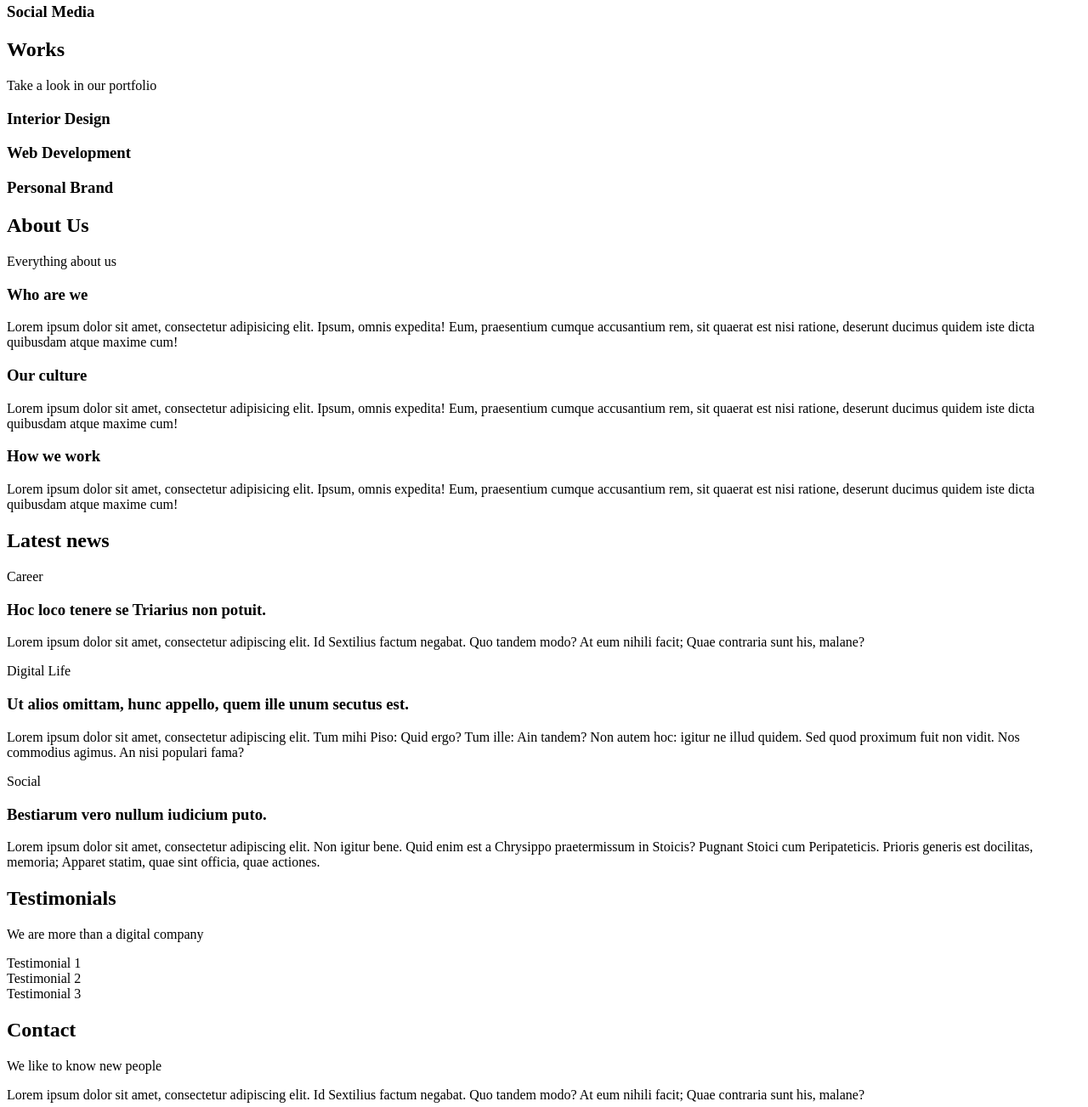
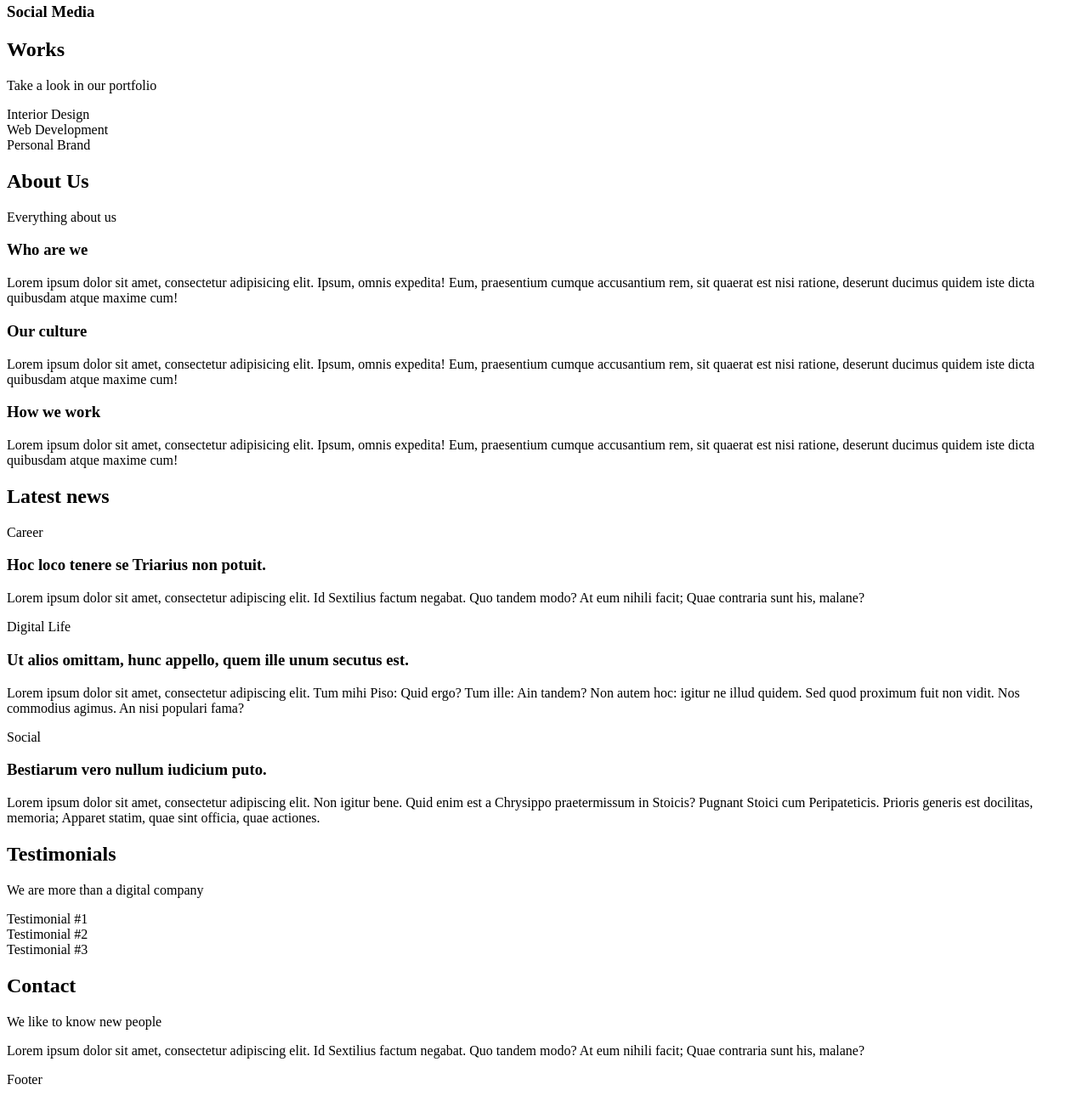
Before and after one commit to Fabkar/holbertonschool-web_front_end, a plain HTML site: page 0x00-html_advanced/17-index.html in a window 1280 px wide. Shown: the part 437-1740 px from the top of the page at 85% size. Drawn offline with Linux system fonts and the light colour scheme.

Commit message:
fix comments

```diff
--- a/0x00-html_advanced/17-index.html
+++ b/0x00-html_advanced/17-index.html
@@ -1,5 +1,5 @@
 <!DOCTYPE html>
-<html lang="EN" dir="ltr">
+<html lang="en" dir="ltr">
 <head>
     <meta charset="utf-8">
     <meta name="viewport" content="width=device-width, initial-scale=1.0, viewport-fit=cover">
@@ -50,15 +50,9 @@
                     <p>Take a look in our portfolio</p>
                 </header>
                 <div>
-                        <article>
-                            <h3>Interior Design</h3>
-                        </article>
-                        <article>
-                            <h3>Web Development</h3>
-                        </article>
-                        <article>
-                            <h3>Personal Brand</h3>
-                        </article>
+                    <article>Interior Design</article>
+                    <article>Web Development</article>
+                    <article>Personal Brand</article>
                 </div>
             </div>
         </section>
@@ -71,17 +65,17 @@
                 </header>
                 <div>
                     <h3>Who are we</h3>
-                            <p>Lorem ipsum dolor sit amet, consectetur adipisicing elit.
-                                Ipsum, omnis expedita! Eum, praesentium cumque accusantium rem, sit quaerat est nisi ratione,
-                                deserunt ducimus quidem iste dicta quibusdam atque maxime cum!</p>
+                    <p>Lorem ipsum dolor sit amet, consectetur adipisicing elit. Ipsum, omnis expedita! Eum, praesentium
+                        cumque accusantium rem, sit quaerat est nisi ratione, deserunt ducimus quidem iste dicta
+                        quibusdam atque maxime cum!</p>
                     <h3>Our culture</h3>
-                            <p>Lorem ipsum dolor sit amet, consectetur adipisicing elit.
-                                Ipsum, omnis expedita! Eum, praesentium cumque accusantium rem, sit quaerat est nisi ratione,
-                                deserunt ducimus quidem iste dicta quibusdam atque maxime cum!</p>
+                    <p>Lorem ipsum dolor sit amet, consectetur adipisicing elit. Ipsum, omnis expedita! Eum, praesentium
+                        cumque accusantium rem, sit quaerat est nisi ratione, deserunt ducimus quidem iste dicta
+                        quibusdam atque maxime cum!</p>
                     <h3>How we work</h3>
-                            <p>Lorem ipsum dolor sit amet, consectetur adipisicing elit.
-                                Ipsum, omnis expedita! Eum, praesentium cumque accusantium rem, sit quaerat est nisi ratione,
-                                deserunt ducimus quidem iste dicta quibusdam atque maxime cum!</p>
+                    <p>Lorem ipsum dolor sit amet, consectetur adipisicing elit. Ipsum, omnis expedita! Eum, praesentium
+                        cumque accusantium rem, sit quaerat est nisi ratione, deserunt ducimus quidem iste dicta
+                        quibusdam atque maxime cum!</p>
                 </div>
             </div>
         </section>
@@ -95,22 +89,22 @@
                     <article>
                         <p>Career</p>
                         <h3>Hoc loco tenere se Triarius non potuit.</h3>
-                            <p>Lorem ipsum dolor sit amet, consectetur adipiscing elit.
-                                Id Sextilius factum negabat. Quo tandem modo? At eum nihili facit; Quae contraria sunt his, malane?</p>
+                        <p>Lorem ipsum dolor sit amet, consectetur adipiscing elit. Id Sextilius factum negabat. Quo
+                            tandem modo? At eum nihili facit; Quae contraria sunt his, malane?</p>
                     </article>
                     <article>
                         <p>Digital Life</p>
                         <h3>Ut alios omittam, hunc appello, quem ille unum secutus est.</h3>
-                            <p>Lorem ipsum dolor sit amet, consectetur adipiscing elit.
-                                Tum mihi Piso: Quid ergo? Tum ille: Ain tandem? Non autem hoc: igitur ne illud quidem. Sed quod proximum fuit non vidit.
-                                Nos commodius agimus. An nisi populari fama?</p>
+                        <p>Lorem ipsum dolor sit amet, consectetur adipiscing elit. Tum mihi Piso: Quid ergo? Tum ille:
+                            Ain tandem? Non autem hoc: igitur ne illud quidem. Sed quod proximum fuit non vidit. Nos
+                            commodius agimus. An nisi populari fama?</p>
                     </article>
                     <article>
                         <p>Social</p>
                         <h3>Bestiarum vero nullum iudicium puto.</h3>
-                            <p>Lorem ipsum dolor sit amet, consectetur adipiscing elit. Non igitur bene.
-                                Quid enim est a Chrysippo praetermissum in Stoicis? Pugnant Stoici cum Peripateticis.
-                                Prioris generis est docilitas, memoria; Apparet statim, quae sint officia, quae actiones.</p>
+                        <p>Lorem ipsum dolor sit amet, consectetur adipiscing elit. Non igitur bene. Quid enim est a
+                            Chrysippo praetermissum in Stoicis? Pugnant Stoici cum Peripateticis. Prioris generis est
+                            docilitas, memoria; Apparet statim, quae sint officia, quae actiones.</p>
                     </article>
                 </div>
             </div>
@@ -123,13 +117,13 @@
                     <p>We are more than a digital company</p>
                 </header>
                 <div>
-                        <article>Testimonial 1</article>
-                        <article>Testimonial 2</article>
-                        <article>Testimonial 3</article>
+                    <article>Testimonial #1</article>
+                    <article>Testimonial #2</article>
+                    <article>Testimonial #3</article>
                 </div>
             </div>
         </section>
-            <!--Contact section-->
+        <!-- Contact section -->
         <section>
             <div>
                 <header>
@@ -137,8 +131,8 @@
                     <p>We like to know new people</p>
                 </header>
                 <div>
-                        <p>Lorem ipsum dolor sit amet, consectetur adipiscing elit. Id Sextilius factum negabat.
-                            Quo tandem modo? At eum nihili facit; Quae contraria sunt his, malane?</p>
+                    <p>Lorem ipsum dolor sit amet, consectetur adipiscing elit. Id Sextilius factum negabat. Quo tandem
+                        modo? At eum nihili facit; Quae contraria sunt his, malane?</p>
                 </div>
             </div>
         </section>
```
Lines whose indentation alone changed are shown as unchanged.
